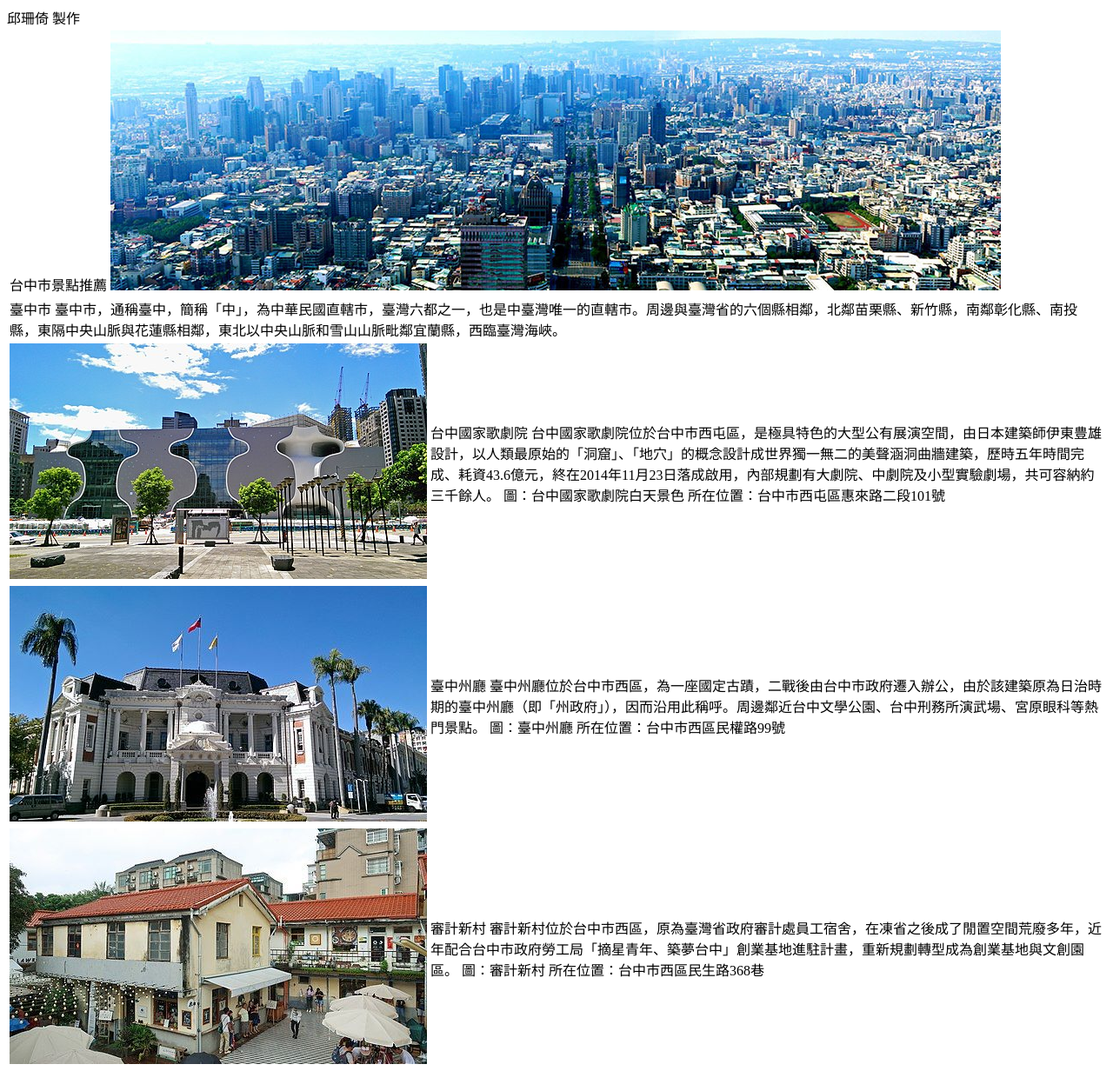
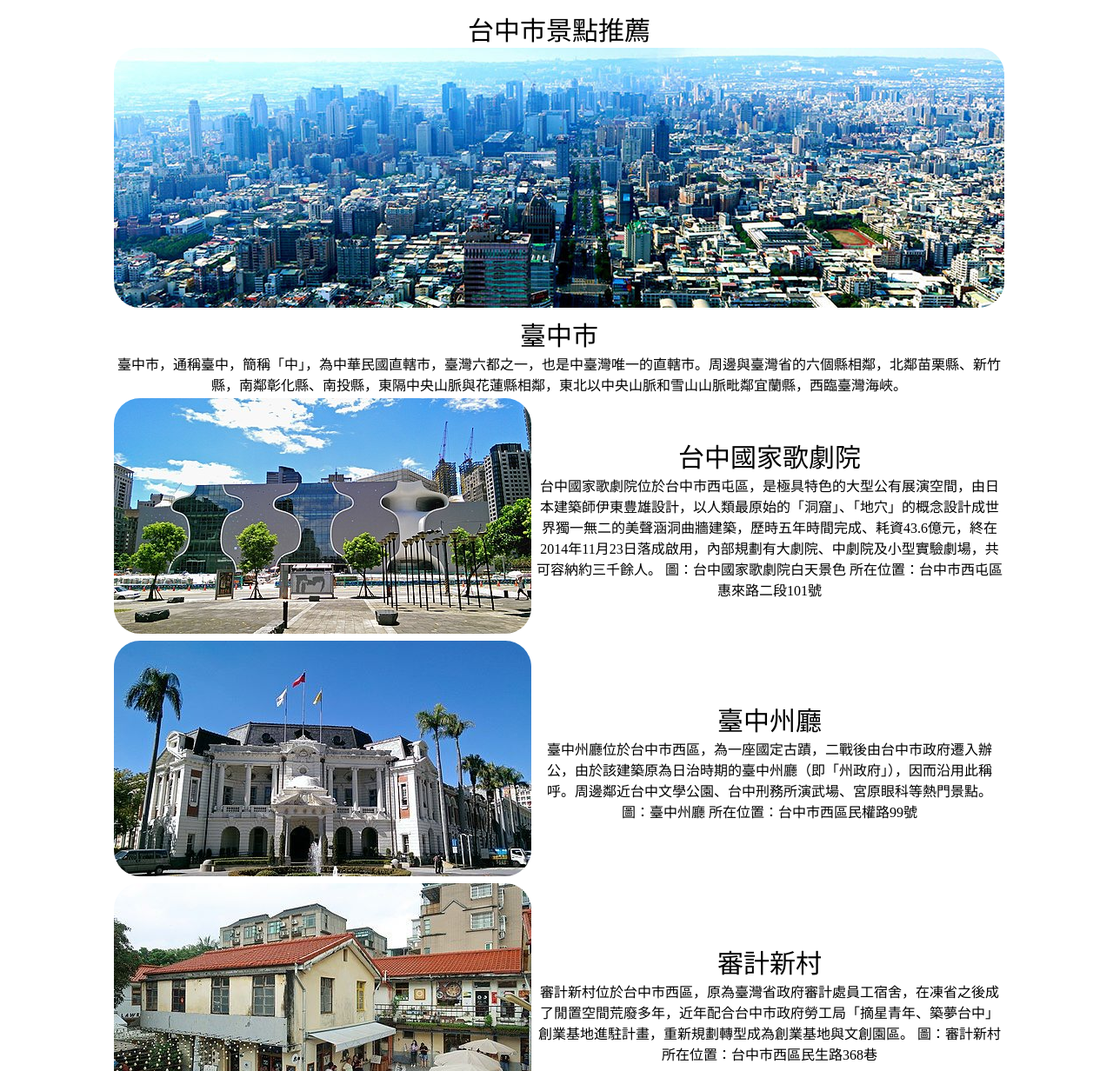
Before and after one commit to centipede731/taichung, a plain HTML site: page index.html in a window 1280 px wide. Shown: the top 1232 px of the page at 87% size. Drawn offline with Linux system fonts and the light colour scheme.

Commit message:
Add files via upload

```diff
--- a/index.html
+++ b/index.html
@@ -4,19 +4,28 @@
 	<meta charset="UTF-8">
 	<meta name="viewport" content="width=device-width, initial-scale=1.0">
 	<title>Document</title>
+	<style>
+		.container { margin: 0 auto; width:1024px; }
+		.large_font { font-size:30px; }
+		td { text-align: center; }
+		img { border-radius:30px; }
+		.img_round { border-radius: 50%; width:350px; height:350px; }
+	</style>
 </head>
 <body>
+
+<div class="container">
 	<table>
 		<tr>
 			<td colspan="2">
-				台中市景點推薦
+				<div class="large_font">台中市景點推薦</div>
 				<img src="00.jpeg">
 			</td>
 
 		</tr>
 		<tr>
 			<td colspan="2">
-			臺中市
+			<div class="large_font">臺中市</div>
 
             臺中市，通稱臺中，簡稱「中」，為中華民國直轄市，臺灣六都之一，也是中臺灣唯一的直轄市。周邊與臺灣省的六個縣相鄰，北鄰苗栗縣、新竹縣，南鄰彰化縣、南投縣，東隔中央山脈與花蓮縣相鄰，東北以中央山脈和雪山山脈毗鄰宜蘭縣，西臨臺灣海峽。
 
@@ -28,7 +37,7 @@
 				<img src="01.jpeg">
 			</td>
 			<td>
-				台中國家歌劇院
+				<div class="large_font">台中國家歌劇院</div>
                 台中國家歌劇院位於台中市西屯區，是極具特色的大型公有展演空間，由日本建築師伊東豊雄設計，以人類最原始的「洞窟」、「地穴」的概念設計成世界獨一無二的美聲涵洞曲牆建築，歷時五年時間完成、耗資43.6億元，終在2014年11月23日落成啟用，內部規劃有大劇院、中劇院及小型實驗劇場，共可容納約三千餘人。
 
                 圖：台中國家歌劇院白天景色
@@ -41,7 +50,7 @@
 				<img src="02.jpeg">
 			</td>
 			<td>
-				臺中州廳
+				<div class="large_font">臺中州廳</div>
                 臺中州廳位於台中市西區，為一座國定古蹟，二戰後由台中市政府遷入辦公，由於該建築原為日治時期的臺中州廳（即「州政府」），因而沿用此稱呼。周邊鄰近台中文學公園、台中刑務所演武場、宮原眼科等熱門景點。
 
                 圖：臺中州廳
@@ -54,7 +63,7 @@
 				<img src="03.jpeg">
 			</td>
 			<td>
-				審計新村
+				<div class="large_font">審計新村</div>
                 審計新村位於台中市西區，原為臺灣省政府審計處員工宿舍，在凍省之後成了閒置空間荒廢多年，近年配合台中市政府勞工局「摘星青年、築夢台中」創業基地進駐計畫，重新規劃轉型成為創業基地與文創園區。
 
                 圖：審計新村
@@ -64,8 +73,10 @@
 		</tr>
 		<tr>
 			<td colspan="2"></td>
-                邱珊倚 製作
+
 		</tr>
 	</table>
+</div>
+
 </body>
 </html>
```
